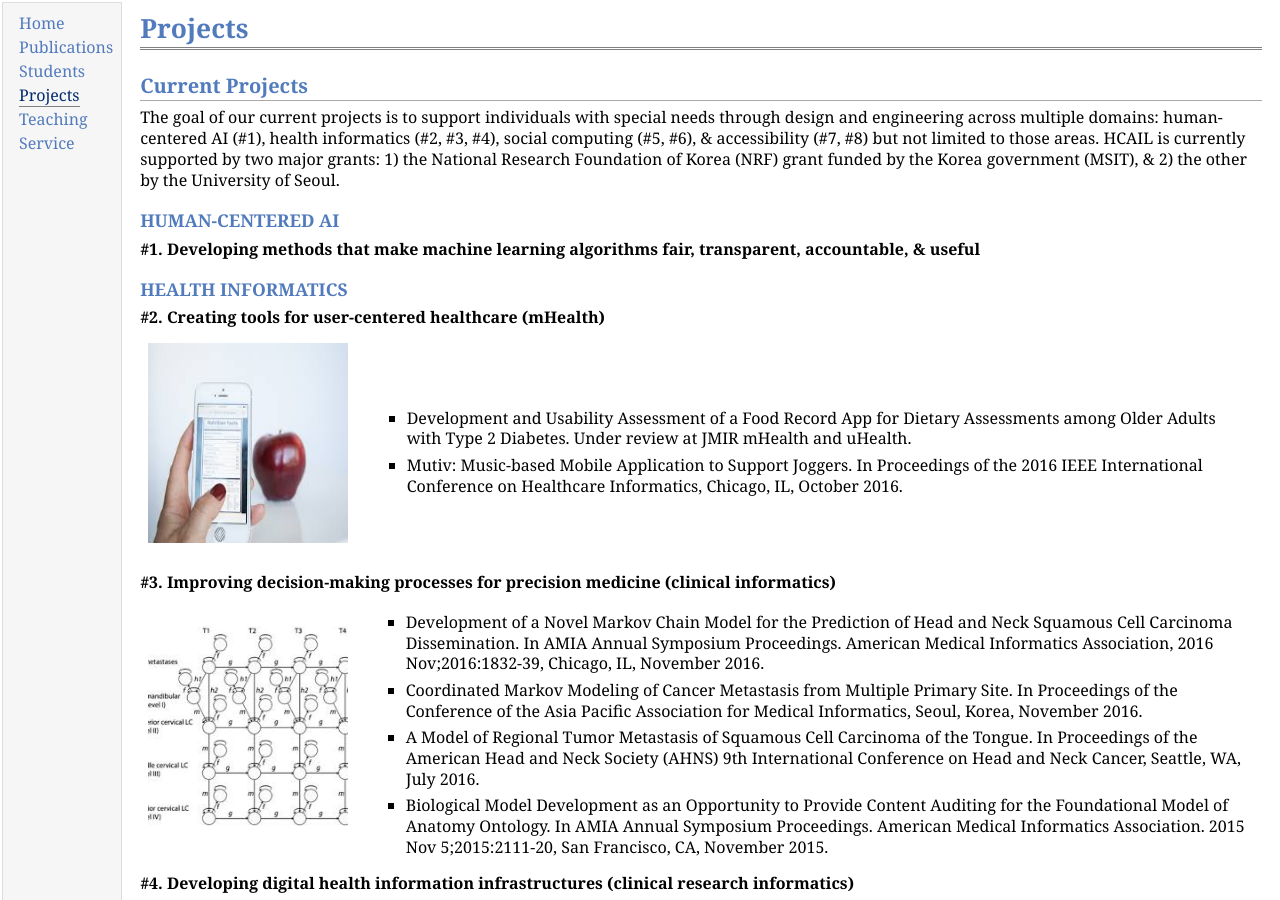
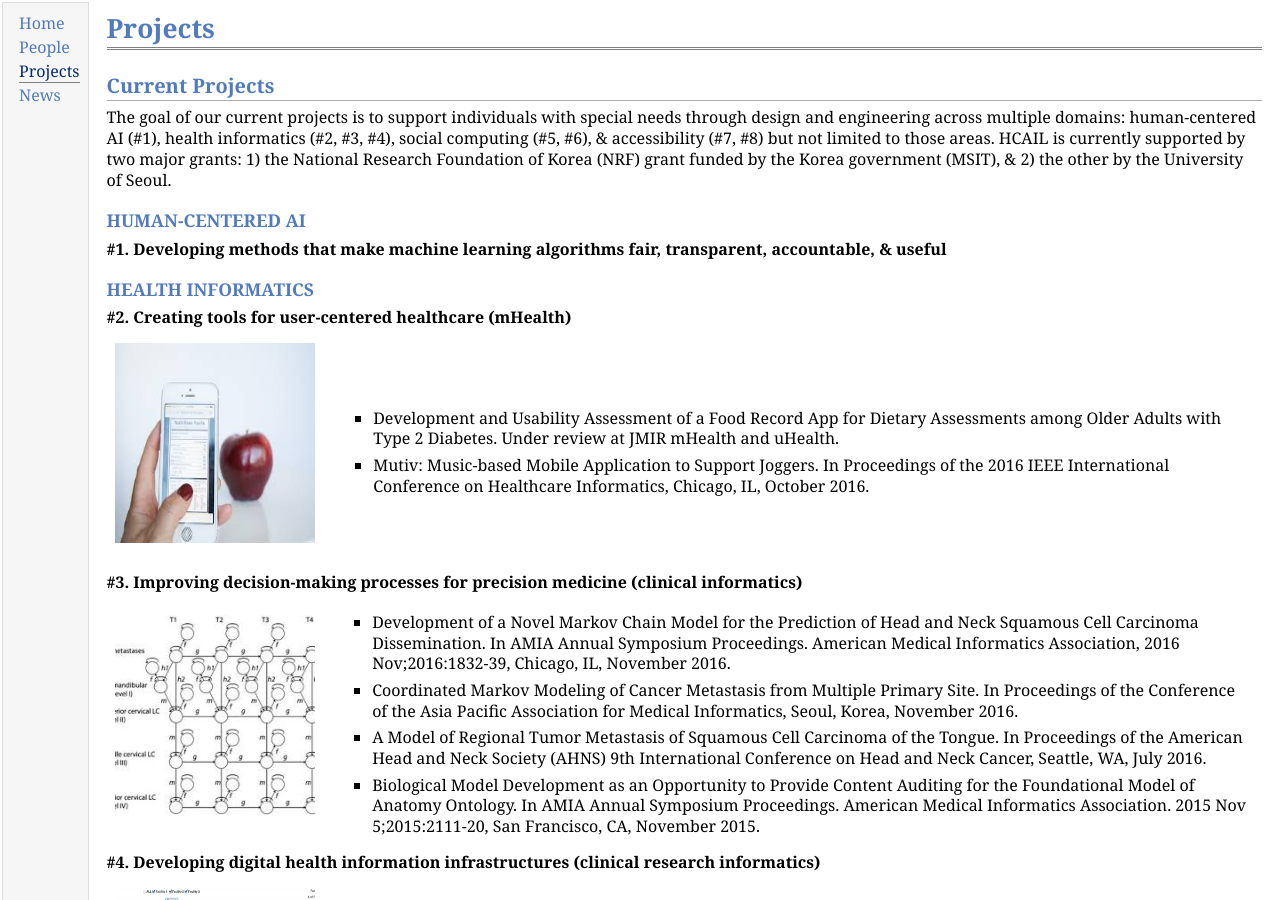
Before and after one commit to hcail/hcail-backup.github.io, a Jekyll site: the page projects/projects.html, which Jekyll copies as it is, in a window 1280 px wide and 900 px high. Built offline with Jekyll 4.4.1, drawn with Linux system fonts in a browser that asks for light colours.

Commit message:
projects menu updated

```diff
--- a/projects/projects.html
+++ b/projects/projects.html
@@ -12,11 +12,9 @@
 <tr valign="top">
 <td id="layout-menu">
 <div class="menu-item"><a href="../index.html">Home</a></div>
-<div class="menu-item"><a href="../pub/pub.html">Publications</a></div>
-<div class="menu-item"><a href="../people/people.html">Students</a></div>
+<div class="menu-item"><a href="../people/people.html">People</a></div>
 <div class="menu-item"><a href="projects.html" class="current">Projects</a></div>
-<div class="menu-item"><a href="../teaching/teaching.html">Teaching</a></div>
-<div class="menu-item"><a href="../service/service.html">Service</a></div>
+<div class="menu-item"><a href="../news/news.html">News</a></div>
 </td>
 <td id="layout-content">
 <div id="toptitle">
```
Also changed, not shown: 1 other file.
